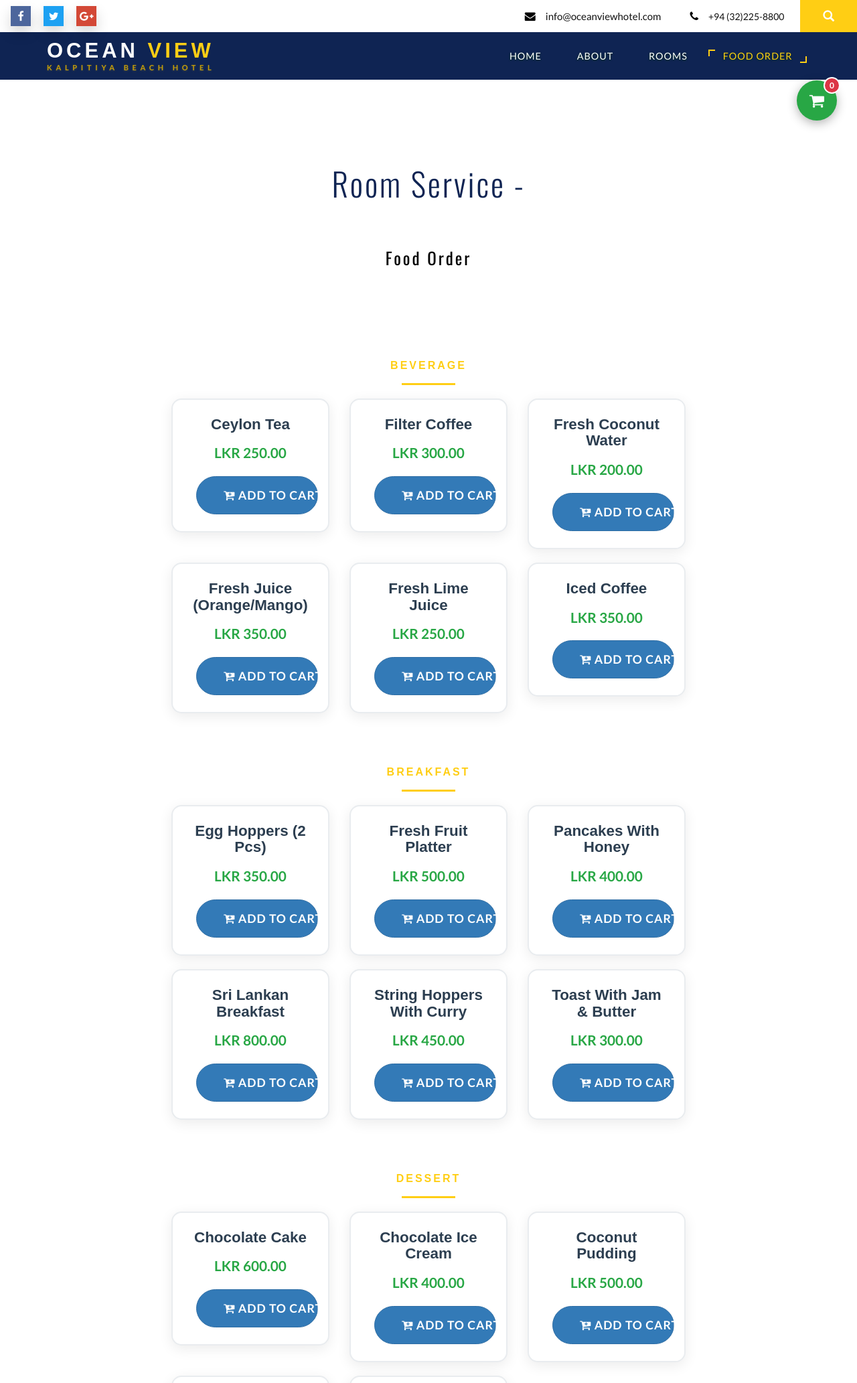
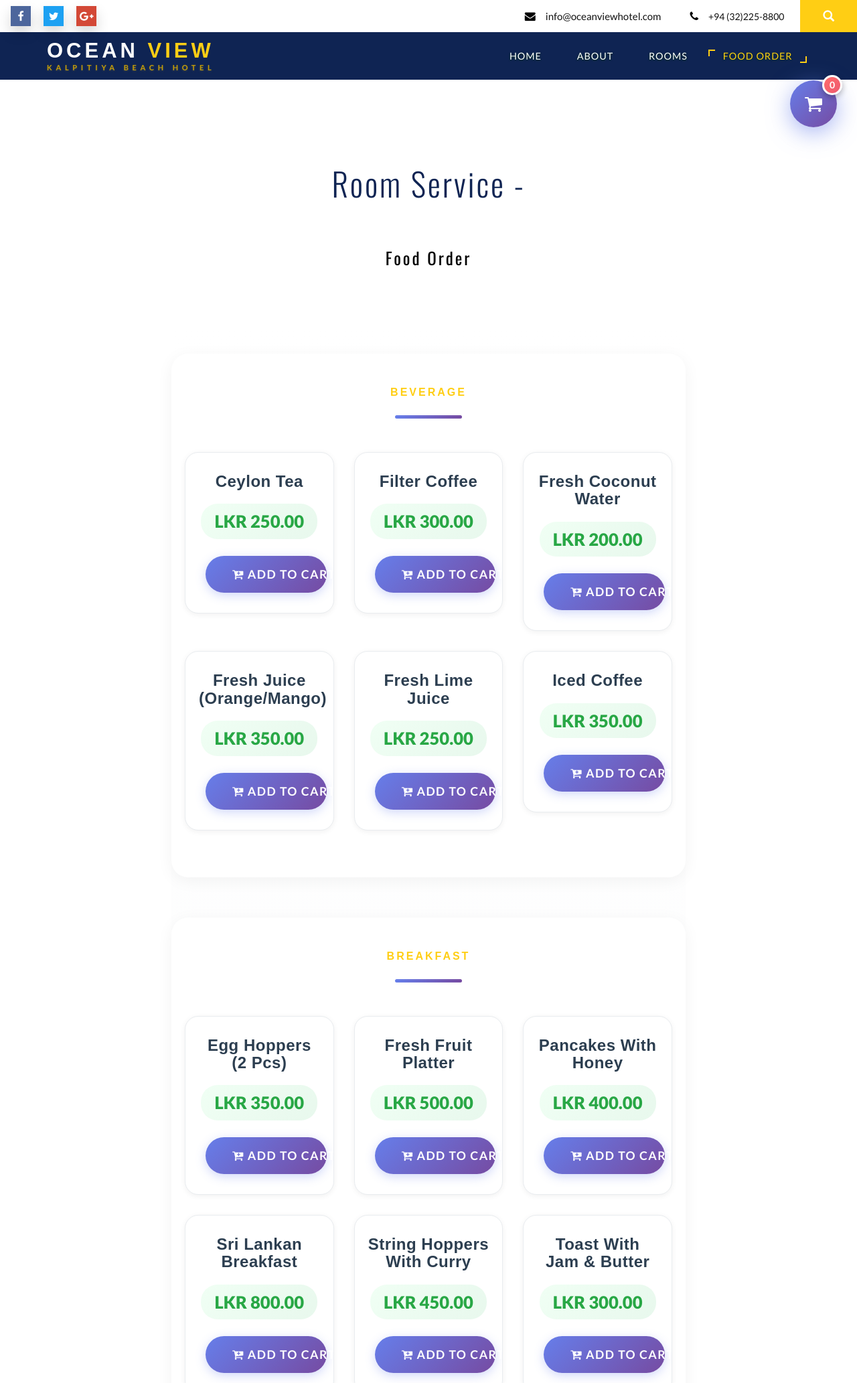
Before and after one commit to dinethkandegedara/Hotel-Management-System, a PHP site: page /food_order.php in a window 1280 px wide. Shown: the top 2065 px of the page at 67% size. Run offline with PHP 8.4, Linux system fonts and the light colour scheme; data comes from the database, SQL or seed files in the repository; some web fonts are replaced.

Commit message:
Enhance food order page styles with gradients, improved cart widget design, and modal enhancements for a more modern user interface.

```diff
--- a/food_order.php
+++ b/food_order.php
@@ -226,6 +226,7 @@ include('db.php');
 /* Food Order Page Specific Styles */
 .food-order-container {
     padding: 40px 0;
+    background: linear-gradient(180deg, #ffffff 0%, #f8f9fa 100%);
 }
 
 /* Cart Widget */
@@ -233,41 +234,54 @@ include('db.php');
     position: fixed;
     top: 120px;
     right: 30px;
-    background: #28a745;
+    background: linear-gradient(135deg, #667eea 0%, #764ba2 100%);
     color: white;
-    width: 60px;
-    height: 60px;
+    width: 70px;
+    height: 70px;
     border-radius: 50%;
     display: flex;
     align-items: center;
     justify-content: center;
-    font-size: 24px;
+    font-size: 28px;
     cursor: pointer;
-    box-shadow: 0 4px 15px rgba(0,0,0,0.3);
+    box-shadow: 0 8px 25px rgba(102, 126, 234, 0.4);
     z-index: 1000;
-    transition: all 0.3s ease;
+    transition: all 0.4s cubic-bezier(0.4, 0, 0.2, 1);
+    animation: pulse 2s infinite;
+}
+
+@keyframes pulse {
+    0%, 100% {
+        box-shadow: 0 8px 25px rgba(102, 126, 234, 0.4);
+    }
+    50% {
+        box-shadow: 0 8px 35px rgba(102, 126, 234, 0.6);
+    }
 }
 
 .cart-widget:hover {
-    background: #218838;
-    transform: scale(1.1);
+    background: linear-gradient(135deg, #764ba2 0%, #667eea 100%);
+    transform: scale(1.15) rotate(10deg);
+    animation: none;
 }
 
 .cart-count {
     position: absolute;
-    top: -5px;
-    right: -5px;
-    background: #dc3545;
+    top: -8px;
+    right: -8px;
+    background: linear-gradient(135deg, #ff6b6b 0%, #ee5a6f 100%);
     color: white;
-    width: 25px;
-    height: 25px;
+    min-width: 30px;
+    height: 30px;
     border-radius: 50%;
     display: flex;
     align-items: center;
     justify-content: center;
-    font-size: 12px;
+    font-size: 14px;
     font-weight: bold;
-    border: 2px solid white;
+    border: 3px solid white;
+    box-shadow: 0 3px 10px rgba(0,0,0,0.3);
+    padding: 0 6px;
 }
 
 .customer-email-section {
@@ -285,74 +299,116 @@ include('db.php');
 }
 
 .food-category {
-    margin-bottom: 50px;
+    margin-bottom: 60px;
+    padding: 40px 20px;
+    background: white;
+    border-radius: 25px;
+    box-shadow: 0 5px 25px rgba(0,0,0,0.05);
 }
 
 .category-title {
     color: #2c3e50;
-    font-size: 2.2em;
-    font-weight: 700;
+    font-size: 2.5em;
+    font-weight: 800;
     text-align: center;
-    margin-bottom: 30px;
+    margin-bottom: 50px;
     text-transform: uppercase;
-    letter-spacing: 2px;
+    letter-spacing: 3px;
     position: relative;
+    padding-bottom: 20px;
 }
 
 .category-title:after {
     content: '';
     position: absolute;
-    bottom: -10px;
+    bottom: 0;
     left: 50%;
     transform: translateX(-50%);
-    width: 80px;
-    height: 3px;
-    background: #ffce14;
+    width: 100px;
+    height: 5px;
+    background: linear-gradient(90deg, #667eea 0%, #764ba2 100%);
+    border-radius: 10px;
 }
 
 .food-item {
     background: white;
-    border: 2px solid #e9ecef;
-    border-radius: 15px;
-    padding: 25px;
+    border: 1px solid #e9ecef;
+    border-radius: 20px;
+    padding: 30px 20px;
     text-align: center;
-    transition: all 0.3s ease;
-    box-shadow: 0 5px 20px rgba(0,0,0,0.08);
-    margin-bottom: 20px;
+    transition: all 0.4s cubic-bezier(0.4, 0, 0.2, 1);
+    box-shadow: 0 2px 8px rgba(0,0,0,0.06);
+    margin-bottom: 30px;
+    position: relative;
+    overflow: hidden;
+}
+
+.food-item::before {
+    content: '';
+    position: absolute;
+    top: 0;
+    left: 0;
+    right: 0;
+    height: 5px;
+    background: linear-gradient(90deg, #667eea 0%, #764ba2 100%);
+    transform: scaleX(0);
+    transition: transform 0.4s ease;
+}
+
+.food-item:hover::before {
+    transform: scaleX(1);
 }
 
 .food-item:hover {
-    transform: translateY(-5px);
-    box-shadow: 0 15px 35px rgba(0,0,0,0.15);
-    border-color: #ffce14;
+    transform: translateY(-8px);
+    box-shadow: 0 20px 40px rgba(0,0,0,0.12);
+    border-color: #667eea;
 }
 
 .food-item h5 {
     color: #2c3e50;
-    font-size: 1.4em;
+    font-size: 1.5em;
     font-weight: 700;
-    margin-bottom: 15px;
+    margin-bottom: 20px;
     text-transform: capitalize;
+    letter-spacing: 0.5px;
 }
 
 .food-item .price {
     color: #28a745;
-    font-size: 1.3em;
-    font-weight: 700;
-    margin-bottom: 20px;
+    font-size: 1.6em;
+    font-weight: 800;
+    margin-bottom: 25px;
+    display: inline-block;
+    padding: 8px 20px;
+    background: linear-gradient(135deg, #f0fff4 0%, #e8f8ed 100%);
+    border-radius: 25px;
 }
 
 .add-to-cart {
     width: 100%;
-    padding: 12px;
-    font-weight: 600;
-    border-radius: 8px;
-    transition: all 0.3s ease;
+    padding: 14px 20px;
+    font-weight: 700;
+    border-radius: 50px;
+    border: none;
+    background: linear-gradient(135deg, #667eea 0%, #764ba2 100%);
+    color: white;
+    font-size: 1em;
+    text-transform: uppercase;
+    letter-spacing: 1px;
+    transition: all 0.3s cubic-bezier(0.4, 0, 0.2, 1);
+    box-shadow: 0 4px 15px rgba(102, 126, 234, 0.3);
+    cursor: pointer;
 }
 
 .add-to-cart:hover {
-    transform: translateY(-2px);
-    box-shadow: 0 5px 15px rgba(0,123,255,0.3);
+    transform: translateY(-3px);
+    box-shadow: 0 8px 25px rgba(102, 126, 234, 0.4);
+    background: linear-gradient(135deg, #764ba2 0%, #667eea 100%);
+}
+
+.add-to-cart:active {
+    transform: translateY(-1px);
 }
 
 /* Cart Modal Styles */
@@ -469,34 +540,47 @@ include('db.php');
     font-size: 1.1em;
     font-weight: 700;
     text-transform: uppercase;
-    letter-spacing: 1px;
-    border-radius: 30px;
-    transition: all 0.3s ease;
+    letter-spacing: 1.5px;
+    border-radius: 50px;
+    transition: all 0.3s cubic-bezier(0.4, 0, 0.2, 1);
     margin: 0 10px;
+    border: none;
 }
 
 .btn-success {
-    background: linear-gradient(45deg, #28a745, #20c997);
-    border: none;
+    background: linear-gradient(135deg, #667eea 0%, #764ba2 100%);
     color: white;
+    box-shadow: 0 6px 20px rgba(102, 126, 234, 0.4);
 }
 
 .btn-success:hover {
-    background: linear-gradient(45deg, #218838, #1ea080);
+    background: linear-gradient(135deg, #764ba2 0%, #667eea 100%);
     transform: translateY(-3px);
-    box-shadow: 0 10px 25px rgba(40,167,69,0.3);
+    box-shadow: 0 10px 30px rgba(102, 126, 234, 0.5);
 }
 
 .btn-secondary {
-    background: linear-gradient(45deg, #6c757d, #5a6268);
-    border: none;
+    background: linear-gradient(135deg, #868e96 0%, #6c757d 100%);
     color: white;
+    box-shadow: 0 6px 20px rgba(108, 117, 125, 0.3);
 }
 
 .btn-secondary:hover {
-    background: linear-gradient(45deg, #5a6268, #495057);
+    background: linear-gradient(135deg, #6c757d 0%, #5a6268 100%);
     transform: translateY(-3px);
-    box-shadow: 0 10px 25px rgba(108,117,125,0.3);
+    box-shadow: 0 10px 30px rgba(108, 117, 125, 0.4);
+}
+
+.btn-danger {
+    background: linear-gradient(135deg, #ff6b6b 0%, #ee5a6f 100%);
+    color: white;
+    box-shadow: 0 6px 20px rgba(255, 107, 107, 0.3);
+}
+
+.btn-danger:hover {
+    background: linear-gradient(135deg, #ee5a6f 0%, #ff6b6b 100%);
+    transform: translateY(-3px);
+    box-shadow: 0 10px 30px rgba(255, 107, 107, 0.4);
 }
 
 /* Responsive Design */
```
Also changed, not shown: other parts of food_order.php (+67 -14 lines).
